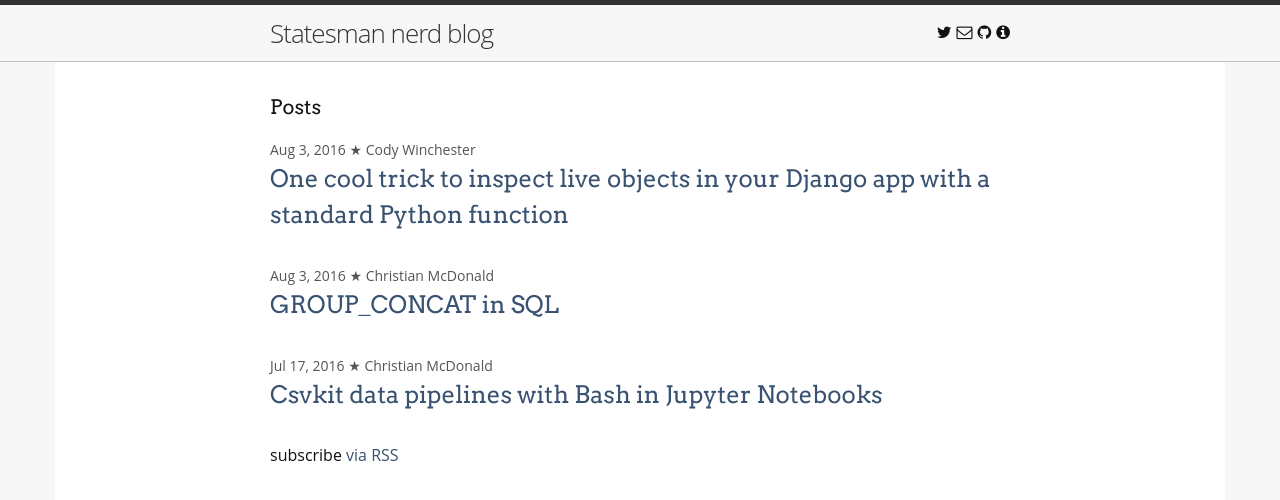
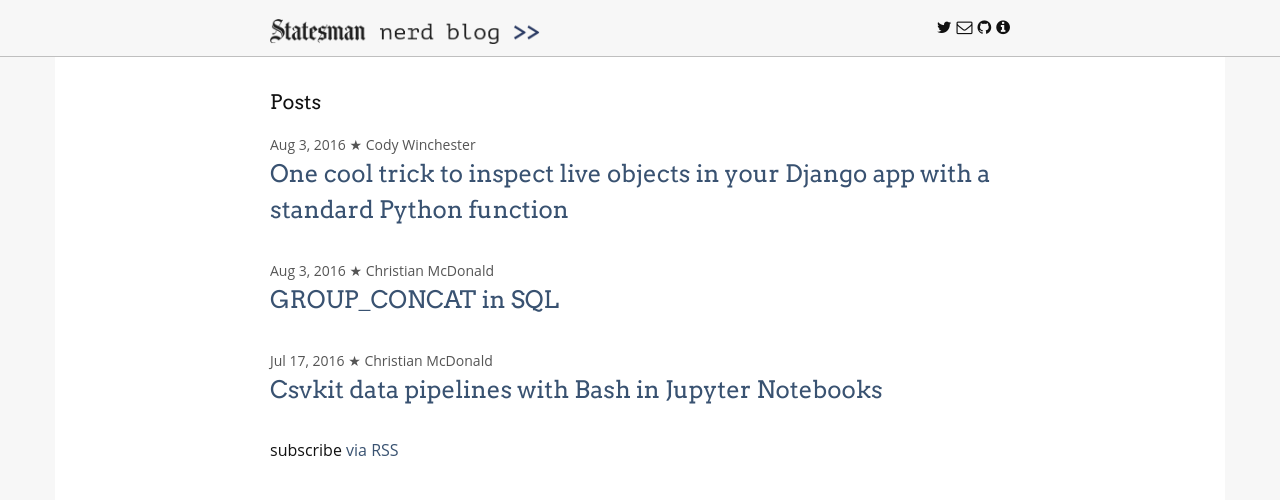
Before and after one commit to statesman/statesman.github.io, a Jekyll site: the page built from index.html, in a window 1280 px wide. Shown: the top 500 px of the page. Built offline with Jekyll 4.4.1, drawn with Linux system fonts in a browser that asks for light colours.

Commit message:
Add logo to header, fixes #8

```diff
--- a/_includes/header.html
+++ b/_includes/header.html
@@ -2,7 +2,10 @@
 
   <div class="wrapper">
 
-    <a class="site-title" href="{{ site.baseurl }}/">{{ site.title }}</a>
+    <a class="site-title" href="{{ site.baseurl }}/">
+      <img src="{{ site.baseurl }}/assets/logo-short-black.png" class="logo-short">
+      <img src="{{ site.baseurl }}/assets/logo-wide-black.png" class="logo-wide">
+    </a>
 
     <nav class="site-nav">
       <a href="#" class="menu-icon">
--- a/_sass/_layout.scss
+++ b/_sass/_layout.scss
@@ -2,7 +2,6 @@
  * Site header
  */
 .site-header {
-    border-top: 5px solid $grey-color-dark;
     border-bottom: 1px solid $grey-color-light;
     min-height: 56px;
 
@@ -17,10 +16,18 @@
     letter-spacing: -1px;
     margin-bottom: 0;
     float: left;
-
-    &,
-    &:visited {
-        color: $grey-color-dark;
+    img {
+        height: 25px;
+        &.logo-short {
+            @media screen and (min-width: $on-palm) {
+                display: none;
+            }
+        }
+        &.logo-wide {
+            @media screen and (max-width: $on-palm) {
+                display: none;
+            }
+        }
     }
 }
 
```
Also changed, not shown: assets/logo-short-black.png (added), assets/logo-wide-black.png (added).
